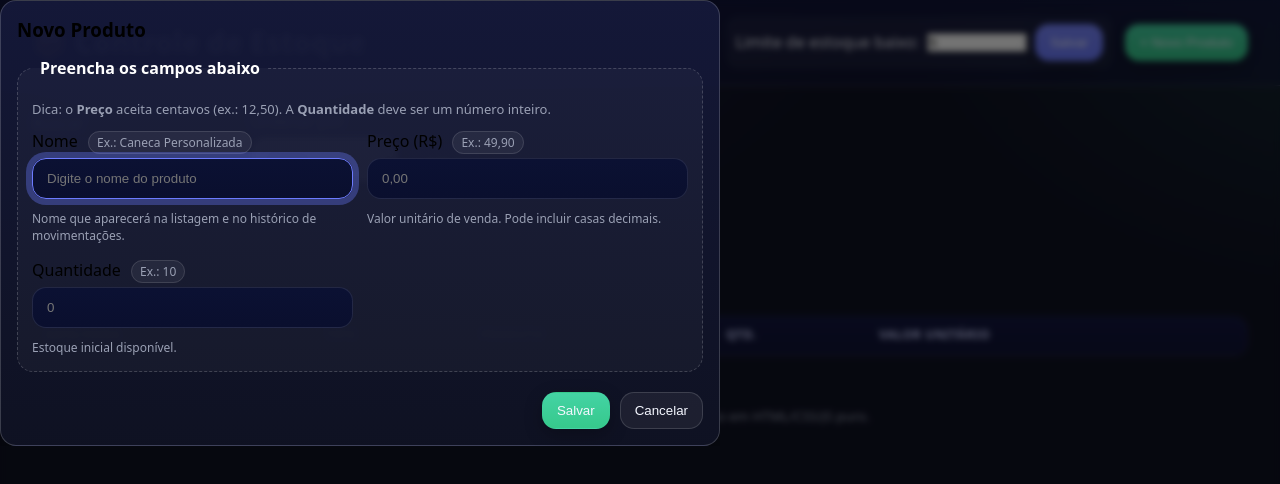
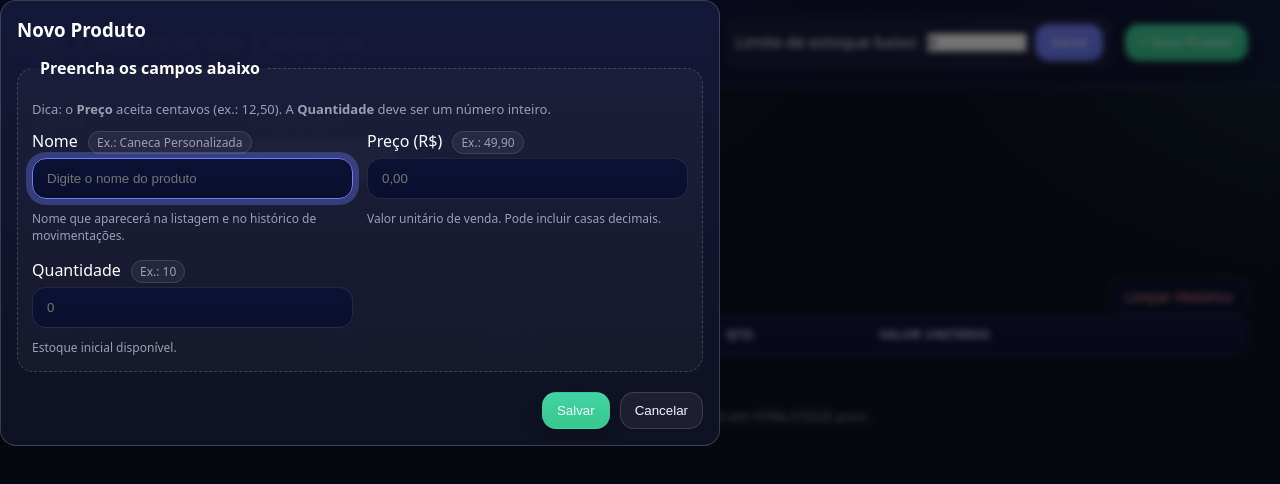
Before and after one commit to victorsabino40/Trabalho-CICD, a plain HTML site: page index.html in a window 1280 px wide. Both pictures are taken after typing "5" into the empty fields and a click on the button "+ Novo Produto". Drawn offline with Linux system fonts and the light colour scheme; no server answers.

Commit message:
títulos brancos; nome, preço, quantidade.

```diff
--- a/estoque.csv
+++ b/estoque.csv
@@ -1,4 +1,4 @@
 id;nome;preco;quantidade;dataEntrada;ultimaSaida
-18194033-fba8-4058-9951-26c593722a0a;Sabonete protex;3.00;46;2025-08-23;
+1100741b-9e79-4d66-80d4-5c5ae1fc682c;macarrão;100.00;5;2025-08-23;
+18194033-fba8-4058-9951-26c593722a0a;Sabonete protex;3.00;20;2025-08-23;
 03f1efdc-434d-49df-a2cf-f4c05b4ec24e;desodorante nivea;4.50;123;2025-08-22;2025-08-23T09:13:40.7401527
-1b1b7719-e0e8-458b-ac36-077335dfc4ad;manteiga del¡cia;2.00;352;2025-08-22;2025-08-22T20:03:09.5819762
--- a/index.html
+++ b/index.html
@@ -45,7 +45,10 @@
     </section>
 
     <section class="historico">
-      <h2 class="section-title">Histórico de Movimentações</h2>
+      <section class="historicoTitle">
+        <h2 class="section-title">Histórico de Movimentações</h2>
+        <button id="limparHistorico" class="cleanHist">Limpar Histórico</button>
+      </section>
       <div class="table-wrapper">
         <table>
           <thead>
--- a/movimentacoes.csv
+++ b/movimentacoes.csv
@@ -4,3 +4,5 @@ dataHora;tipo;idProduto;nomeProduto;quantidade;valorUnitario
 2025-08-23T09:18:55.1910961;ENTRADA;03f1efdc-434d-49df-a2cf-f4c05b4ec24e;desodorante nivea;116;4.50
 2025-08-23T09:19:02.0324977;ENTRADA;1b1b7719-e0e8-458b-ac36-077335dfc4ad;manteiga del¡cia;347;2.00
 2025-08-23T09:27:19.964185;ENTRADA;18194033-fba8-4058-9951-26c593722a0a;Sabonete protex;46;3.00
+2025-08-23T11:34:16.4999083;ENTRADA;1100741b-9e79-4d66-80d4-5c5ae1fc682c;macarrão;5;100.00
+2025-08-23T11:39:09.9655108;SAIDA;1b1b7719-e0e8-458b-ac36-077335dfc4ad;manteiga del¡cia;100;2.00
--- a/styles.css
+++ b/styles.css
@@ -42,7 +42,18 @@ body{
 }
 .field input:focus, .field select:focus{ border-color: var(--primary); box-shadow: 0 0 0 6px var(--ring); }
 
+.historicoTitle{
+  display: flex; justify-content: space-between; align-items: center; flex-wrap: wrap; gap: 12px;
+}
+
 .section-title{ font-size: 18px; opacity:.95; margin: 8px 0 6px; }
+
+.cleanHist{
+  padding: 10px 14px; border-radius: 14px;
+  background: #0e1330; color: var(--text); border:1px solid rgba(255,255,255,.14);
+  cursor:pointer; transition: transform .04s ease, box-shadow .2s, background .2s, border-color .2s;
+  font-size: 15px; color: rgb(255, 150, 150);
+}
 
 .grid{
   display:grid; gap:14px;
@@ -228,3 +239,11 @@ thead th{
   color: #000;
   background: #fff;
 }
+
+#tituloModalProd{
+  color: white;
+}
+
+label[for="nomeProduto"], label[for="qtdProduto"], label[for="precoProduto"]{
+  color: white;
+}
```
Also changed, not shown: 8 other files.
